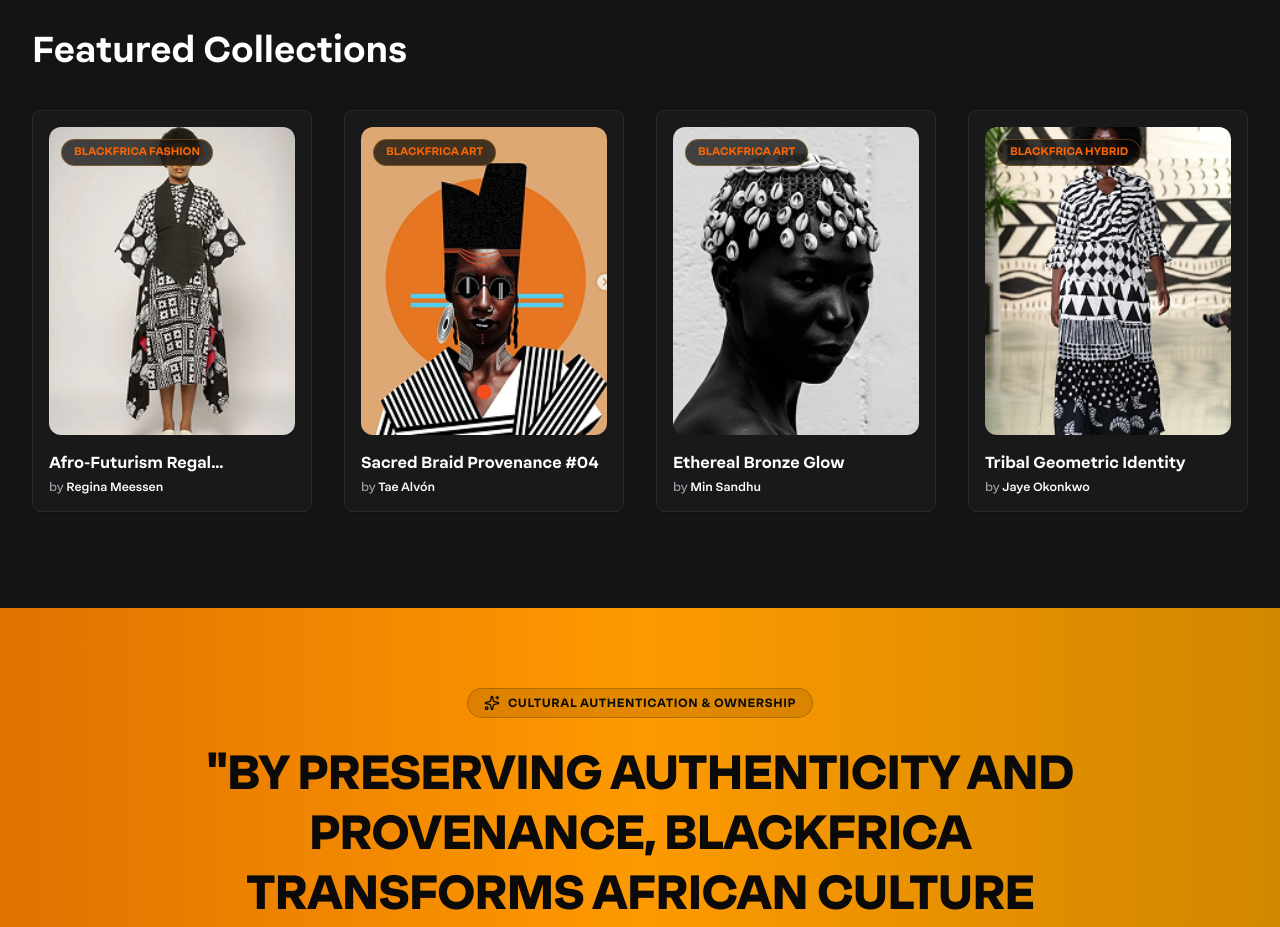
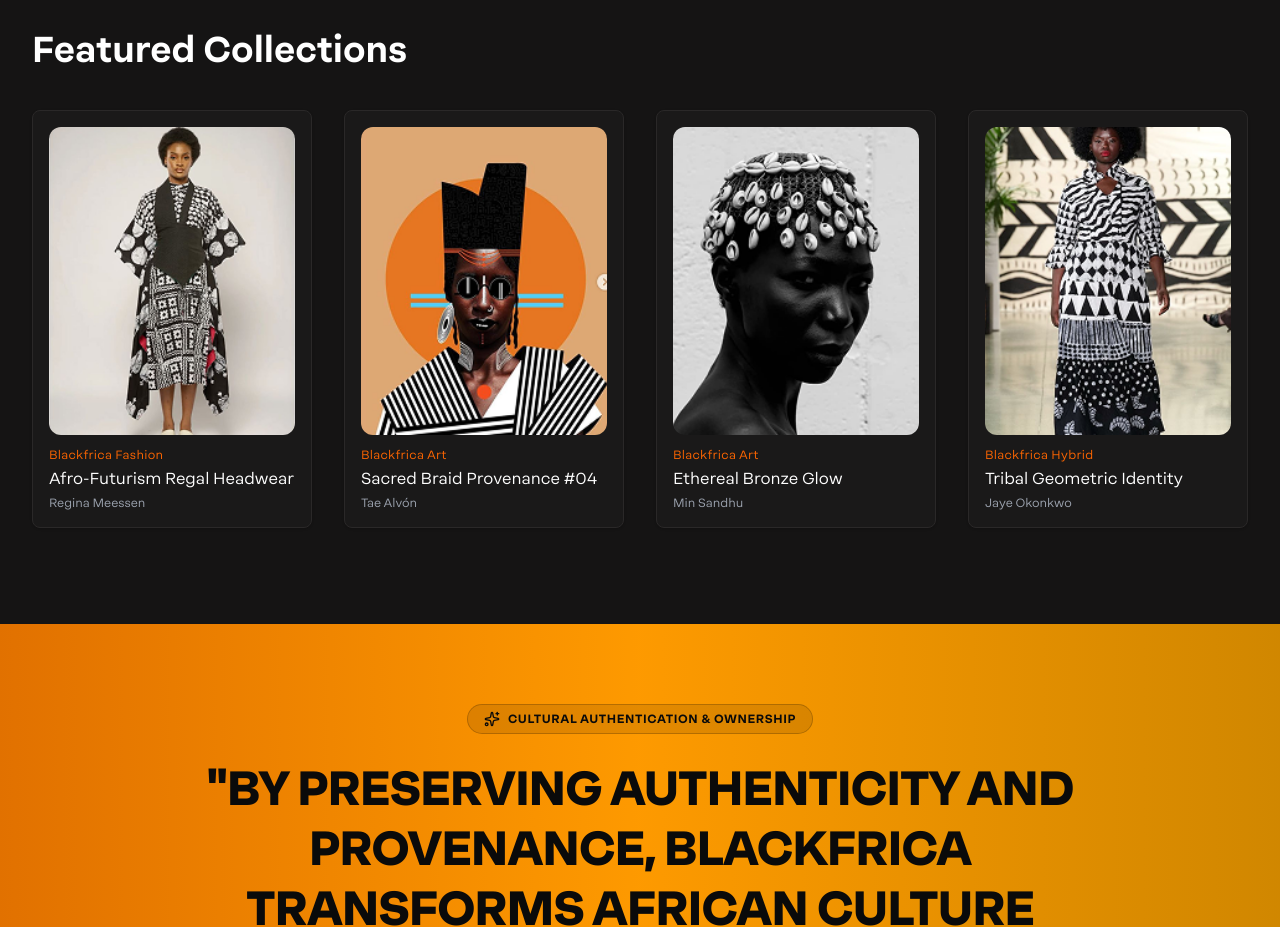
Before and after one commit to Kaycee276/blackfrica-fe, a Next.js app: page / in a window 1280 px wide. Shown: the part 1900-2827 px from the top of the page. Built offline with nearby package versions, Linux system fonts and the light colour scheme.

Commit message:
style: place image category, collection name, and creator name below image in non-bold text inside card

```diff
--- a/src/components/CollectionsGrid.tsx
+++ b/src/components/CollectionsGrid.tsx
@@ -1,6 +1,5 @@
 "use client";
 
-import React from "react";
 import Image from "next/image";
 import { collectionsData } from "@/data/collectionsData";
 import { motion } from "framer-motion";
@@ -76,7 +75,7 @@ export const CollectionsGrid = () => {
         <div className="max-w-7xl mx-auto px-4 sm:px-6 lg:px-8">
           {/* Section Title */}
           <div className="mb-10 text-left">
-            <h3 className="text-3xl sm:text-4xl font-bold text-text-primary ">
+            <h3 className="text-3xl sm:text-4xl font-bold text-text-primary">
               Featured Collections
             </h3>
           </div>
@@ -103,7 +102,7 @@ export const CollectionsGrid = () => {
                   className="group rounded-lg bg-card-bg border border-card-border p-4 shadow-sm hover:shadow-xl hover:border-brand-gold transition-all duration-300 flex flex-col justify-between cursor-pointer"
                 >
                   {/* Image Container */}
-                  <div className="relative w-full aspect-[4/5] rounded-xl overflow-hidden bg-bg-primary mb-4">
+                  <div className="relative w-full aspect-[4/5] rounded-xl overflow-hidden bg-bg-primary mb-3">
                     <Image
                       src={item.image}
                       alt={item.title}
@@ -111,23 +110,23 @@ export const CollectionsGrid = () => {
                       sizes="(max-width: 768px) 100vw, (max-width: 1200px) 50vw, 25vw"
                       className="object-cover group-hover:scale-105 transition-transform duration-500"
                     />
-
-                    {/* Image Type Tag */}
-                    <span className="absolute top-3 left-3 bg-black/70 backdrop-blur-md px-3 py-1 rounded-full text-[11px] font-mono font-bold uppercase text-brand-gold border border-brand-gold-border">
-                      {imageType}
-                    </span>
                   </div>
 
-                  {/* Collection Name & Creator's Name */}
-                  <div className="space-y-1 text-left">
-                    <h4 className="text-base font-bold text-text-primary group-hover:text-brand-gold transition-colors line-clamp-1">
+                  {/* Details below image (Category -> Collection Name -> Creator's Name) - ALL NOT IN BOLD */}
+                  <div className="space-y-1 text-left font-normal">
+                    {/* Line 1: Image Category */}
+                    <p className="text-xs text-brand-gold font-normal tracking-wide">
+                      {imageType}
+                    </p>
+
+                    {/* Line 2: Collection Name */}
+                    <p className="text-base text-text-primary font-normal line-clamp-1">
                       {item.title}
-                    </h4>
-                    <p className="text-xs text-text-muted font-medium">
-                      by{" "}
-                      <strong className="text-text-primary font-semibold">
-                        {item.creator}
-                      </strong>
+                    </p>
+
+                    {/* Line 3: Creator's Name */}
+                    <p className="text-xs text-text-muted font-normal">
+                      {item.creator}
                     </p>
                   </div>
                 </motion.div>
```
